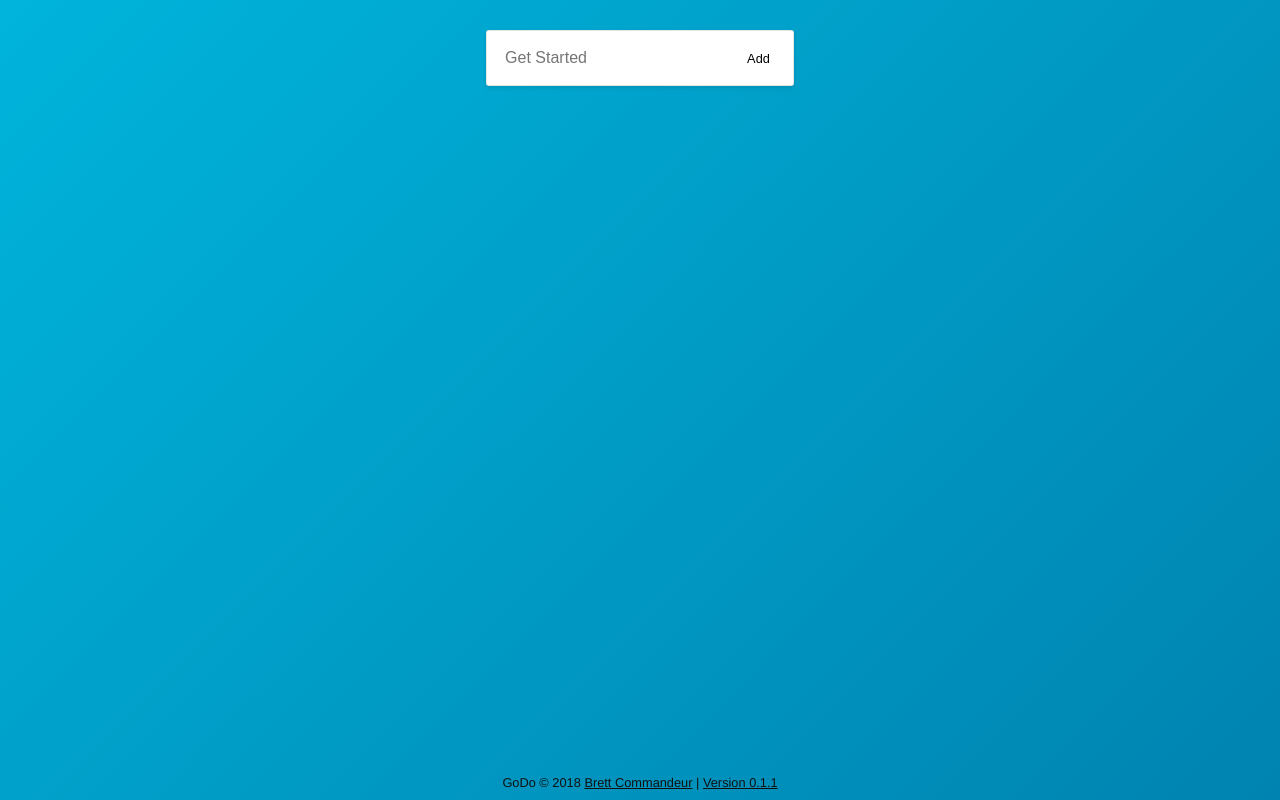
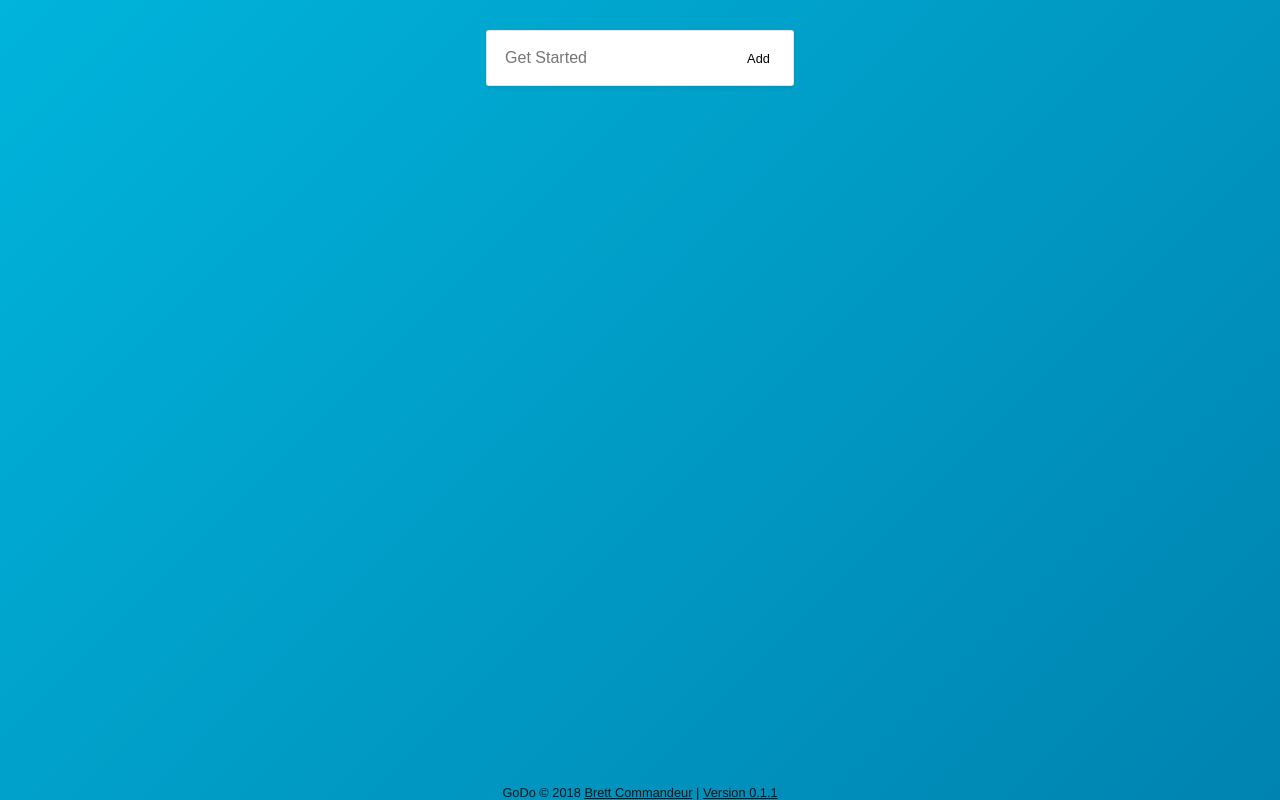
Before and after one commit to bcmdr/godo-vue-local, a Vue app: page / in a window 1280 px wide. Built offline with nearby package versions, Linux system fonts and the light colour scheme.

Commit message:
add top padding to footer

```diff
--- a/src/App.vue
+++ b/src/App.vue
@@ -90,6 +90,6 @@ button:active {
   width: 100%;
   bottom: 10px;
   text-align: center;
-  padding-bottom: 10px;
+  padding-top: 30px;
 }
 </style>
```
